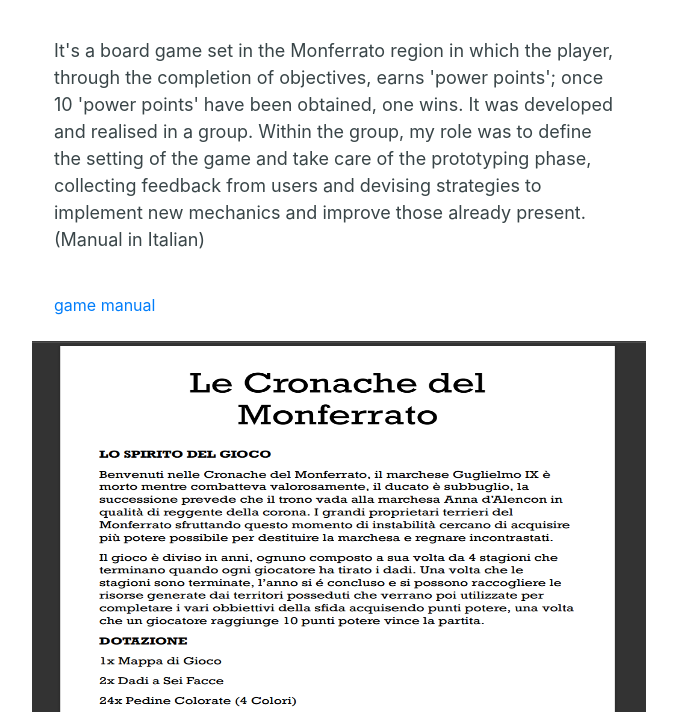
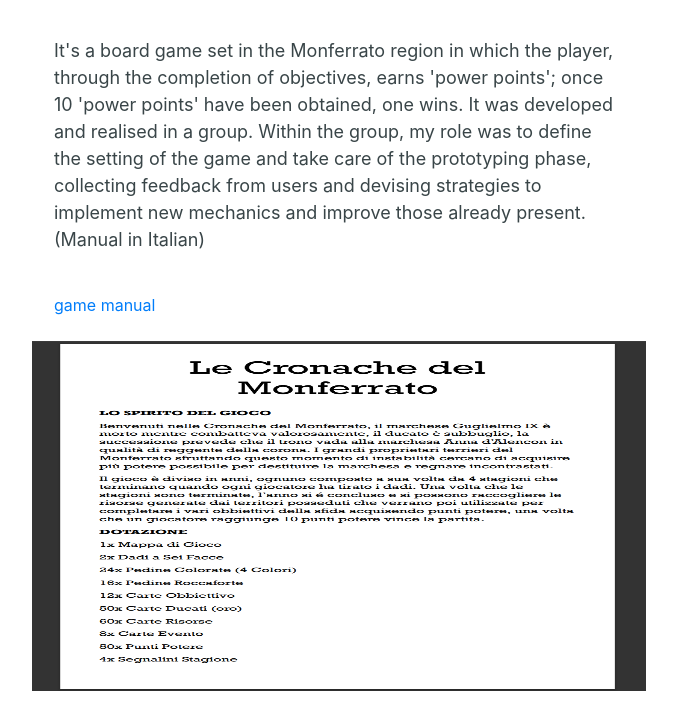
Before and after one commit to GianNABA/GianNABA.github.io, a plain HTML site: page work7.html in a window 1280 px wide. Shown: the part 162-874 px from the top of the page, without its empty margins (302-979 px from the left). Drawn offline with Linux system fonts and the light colour scheme.

Commit message:
modifica

```diff
--- a/work7.html
+++ b/work7.html
@@ -421,7 +421,7 @@ main#content pre {
      <a href="Manuale- cronache-unito.pdf" target="_blank">game manual</a>
          <br>
          <br>
-     <img src="Immagini\game_manual.png" style="vertical-align:top" width="3000" height="550">
+     <img src="Immagini\game_manual.png" style="vertical-align:top" width="3000" height="350">
          <br>
          <br>
          <img src="Immagini\Mappa di gioco.jpeg" style="vertical-align:top" width="1500" height="350">
```
